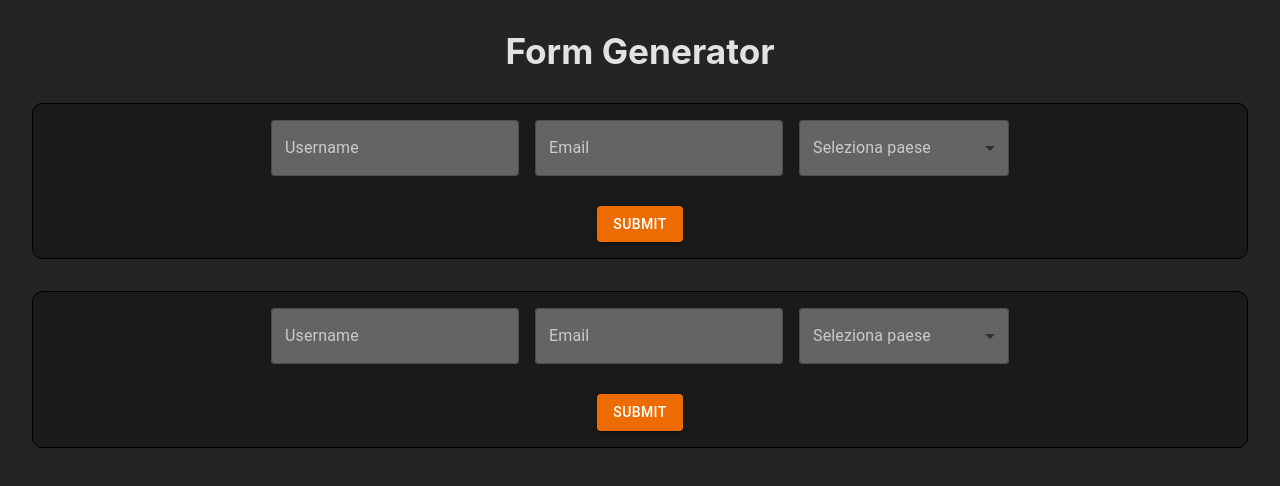
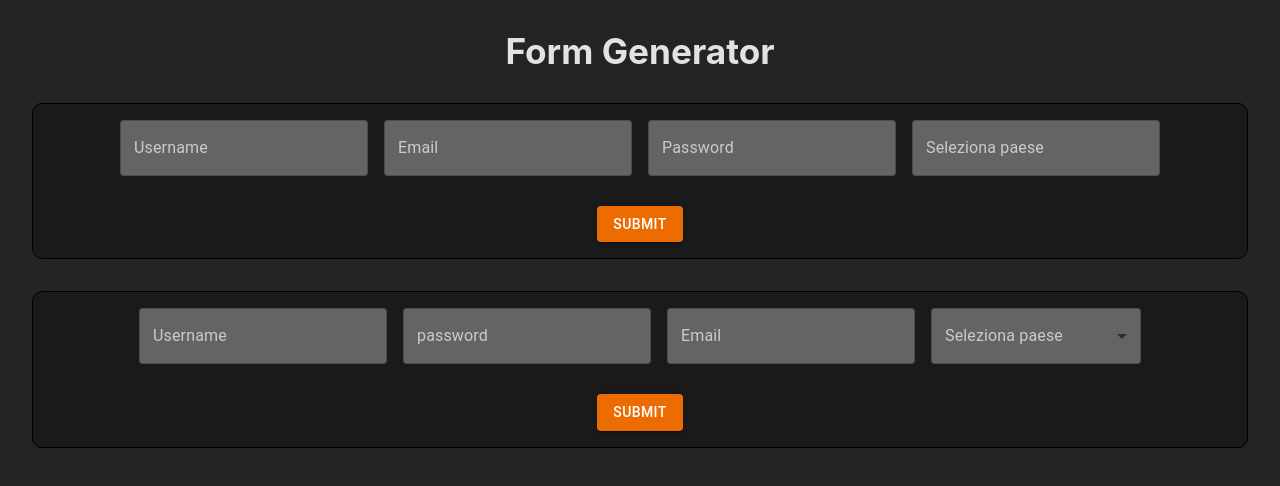
Before and after one commit to PietroSavini/react-hook-form, a React (Vite) app: page / in a window 1280 px wide. Shown: the top 486 px of the page. Built offline with nearby package versions, Linux system fonts and the light colour scheme.

Commit message:
static vs generated form

```diff
--- a/src/App.tsx
+++ b/src/App.tsx
@@ -1,5 +1,6 @@
 import './App.scss'
 import { Form } from './Components/Form'
+import {LoginForm} from './Components/LoginForm';
 import loginForm from './loginForm';
 
 function App() {
@@ -9,7 +10,7 @@ function App() {
       <main>
         <h2>Form Generator</h2>
         <Form inputArr={loginForm} requestValues={{ url:'/api/Login', method: 'POST' }}  />
-        <Form inputArr={loginForm} requestValues={{ url:'/api/Login', method: 'POST' }} />
+        <LoginForm />
       </main>
     </>
   )
--- a/src/Components/Form.tsx
+++ b/src/Components/Form.tsx
@@ -38,8 +38,8 @@ export const Form = ({inputArr, requestValues}:Props) => {
     const arrayOfInputs = [...inputArr]
     const values = requestValues;
     const form = useForm<data>();
-    const { register, control, handleSubmit, formState, reset } = form;
-    const { errors, isSubmitSuccessful } = formState;
+    const { register, control, handleSubmit, formState} = form;
+    const { errors} = formState;
     const valueRef = useRef<ValueRefType>([])
     const onSubmit = (data: data) =>{
 
@@ -68,7 +68,7 @@ export const Form = ({inputArr, requestValues}:Props) => {
         <div>
 
         {arrayOfInputs.map((field:InputItem, index) => {
-            if(field.type === 'text'){
+            if(field.type === 'text' || 'password' || 'email'){
                 return (
                     <TextField
                         key={index}
@@ -105,7 +105,7 @@ export const Form = ({inputArr, requestValues}:Props) => {
                             valueRef.current[index] = input
                         }}
                     >
-                        {field.options?.map((option, optionIndex) => (
+                        {field.options.map((option, optionIndex) => (
                             <MenuItem key={optionIndex} value={option.value}>{option.label}</MenuItem>
                         ))}
                     </TextField>
--- /dev/null
+++ b/src/Components/LoginForm.tsx
@@ -0,0 +1,115 @@
+import { TextField, Button, MenuItem } from '@mui/material'
+import { FieldErrors, useForm  } from 'react-hook-form'
+import { DevTool } from '@hookform/devtools';
+
+
+
+type data = {
+    username: string;
+    email: string;
+    password: string;
+    nation: string | number;
+}
+
+
+export const LoginForm = () => {
+
+
+    const form = useForm<data>();
+    const { register, control, handleSubmit, formState } = form;
+    const { errors} = formState;
+
+
+
+    const onSubmit = (data: data) =>{
+
+        console.log(data)
+
+    }
+
+
+    const onError = (errors: FieldErrors<data>) => {
+        console.log("errori: ",errors)
+
+    }
+
+    //reset del form al completamento del submit
+    // useEffect(()=>{
+    //     reset()
+    // },[isSubmitSuccessful]);
+
+
+  return (
+    <form onSubmit={handleSubmit(onSubmit, onError)} noValidate>
+        <div>
+            {/* username */}
+            <TextField
+                sx={{ marginBottom: '10px' }}
+                error={!!errors.username}
+                helperText={errors.username?.message as string}
+                {...register('username', {required:'username è obbligatorio',minLength:{value:5,message:'minimo 5 caratteri'}})}
+                type='text'
+                label='Username'
+                id='user'
+                name='username'
+            />
+            {/* / username */}
+
+            {/*password */}
+            <TextField
+                sx={{ marginBottom: '10px' }}
+                error={!!errors.password}
+                helperText={errors.password?.message as string}
+                {...register('password', {required:'password è obbligatorio', })}
+                type='password'
+                label='password'
+                id='psw'
+                name='password'
+            />
+            {/* /password */}
+
+             {/*email */}
+             <TextField
+                sx={{ marginBottom: '10px' }}
+                error={!!errors.email}
+                helperText={errors.email?.message as string}
+                {...register('email', {required:'email è obbligatorio', })}
+                type='email'
+                label='Email'
+                id='email2'
+                name='email'
+            />
+            {/* /email */}
+
+            {/*nation */}
+            <TextField
+                select
+                sx={{ marginBottom: '10px', width:210 }}
+                error={!!errors.nation}
+                helperText={errors.nation?.message as string}
+                {...register('nation', {required:'nation è obbligatorio', pattern:{
+                    value: /^[a-zA-Z0-9._-]+@[a-zA-Z0-9.-]+\.[a-zA-Z]{2,}$/,
+                    message: 'digitare un email valida'
+                } })}
+                label='Seleziona paese'
+                id='nation'
+                name='nation'
+                defaultValue={''}
+            >
+                <MenuItem key={1} value={1}>Olanda</MenuItem>
+                <MenuItem key={2} value={2}>Germania</MenuItem>
+                <MenuItem key={3} value={3}>Italia</MenuItem>
+
+            </TextField>
+            {/* /nation */}
+
+
+
+
+        </div>
+
+        <Button type='submit' sx={{marginTop:'20px', }} color='warning' variant='contained'>submit</Button>
+        <DevTool control={ control }/>
+    </form>
+  )
+}
--- a/src/loginForm.ts
+++ b/src/loginForm.ts
@@ -8,7 +8,7 @@ type Options = {
 }
 
 type InputItem={
-    type: 'text' | 'password' | 'select' | 'radio' | 'checkbox' | 'textArea';
+    type: 'text' | 'password' | 'email' |'select' | 'radio' | 'checkbox' | 'textArea';
     label: string;
     name: string;
     id: string;
@@ -37,7 +37,7 @@ const loginForm : InputItem[] = [
 
     },
     {
-        type:'text',
+        type:'email',
         label:'Email',
         name:'email',
         id:'email',
@@ -53,13 +53,26 @@ const loginForm : InputItem[] = [
         ]
     },
     {
+        type:'password',
+        label:'Password',
+        name:'password',
+        id:'password',
+        className:'',
+        validations:[
+            {
+                required:'email è obbligatoria',
+
+            }
+        ]
+    },
+    {
         type:'select',
         label:'Seleziona paese',
         name:'nation',
         id:'nation',
         className:'',
         validations:[
-            {required: ' seleziona un paese'}
+
         ],
         options:[
             { value: '', label:''},
```
